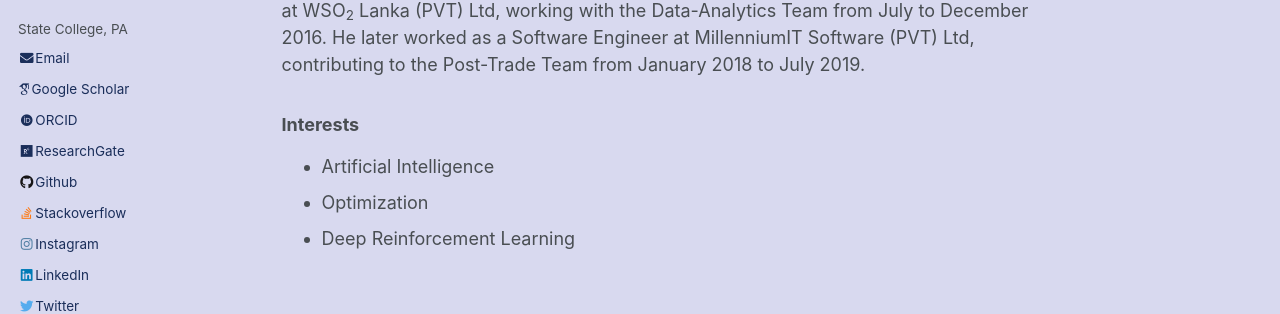
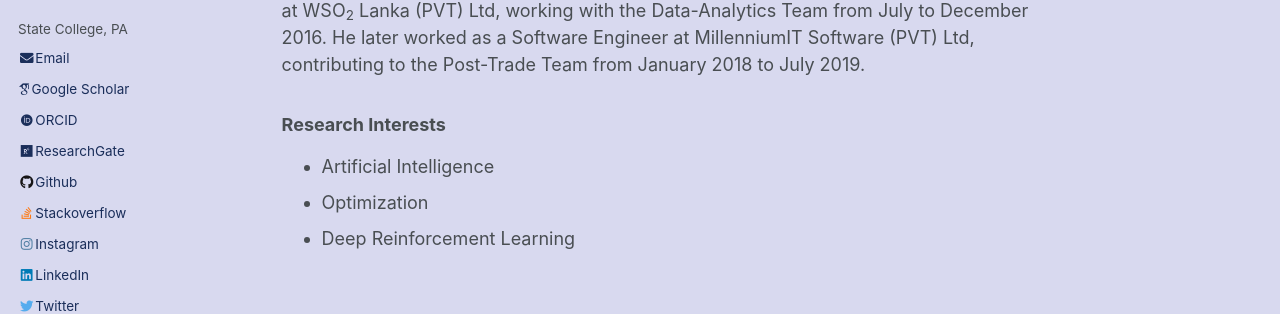
Before and after one commit to Amutheezan/amutheezan.github.io, a Jekyll site: the page built from _pages/about.md, in a window 1280 px wide. Shown: the part 376-690 px from the top of the page. Built offline with Jekyll 4.4.1, drawn with Linux system fonts in a browser that asks for light colours; some web fonts are replaced.

Commit message:
Update about.md

```diff
--- a/_pages/about.md
+++ b/_pages/about.md
@@ -12,7 +12,7 @@ Amutheezan is a Ph.D. student who joined the [Applied Artificial Intelligence La
 
 Before starting his Ph.D., he gained industry experience as a Software Engineering Intern at WSO<sub>2</sub> Lanka (PVT) Ltd, working with the Data-Analytics Team from July to December 2016. He later worked as a Software Engineer at MillenniumIT Software (PVT) Ltd, contributing to the Post-Trade Team from January 2018 to July 2019.
 
-### Interests
+### Research Interests
 * Artificial Intelligence
 * Optimization
 * Deep Reinforcement Learning
```
